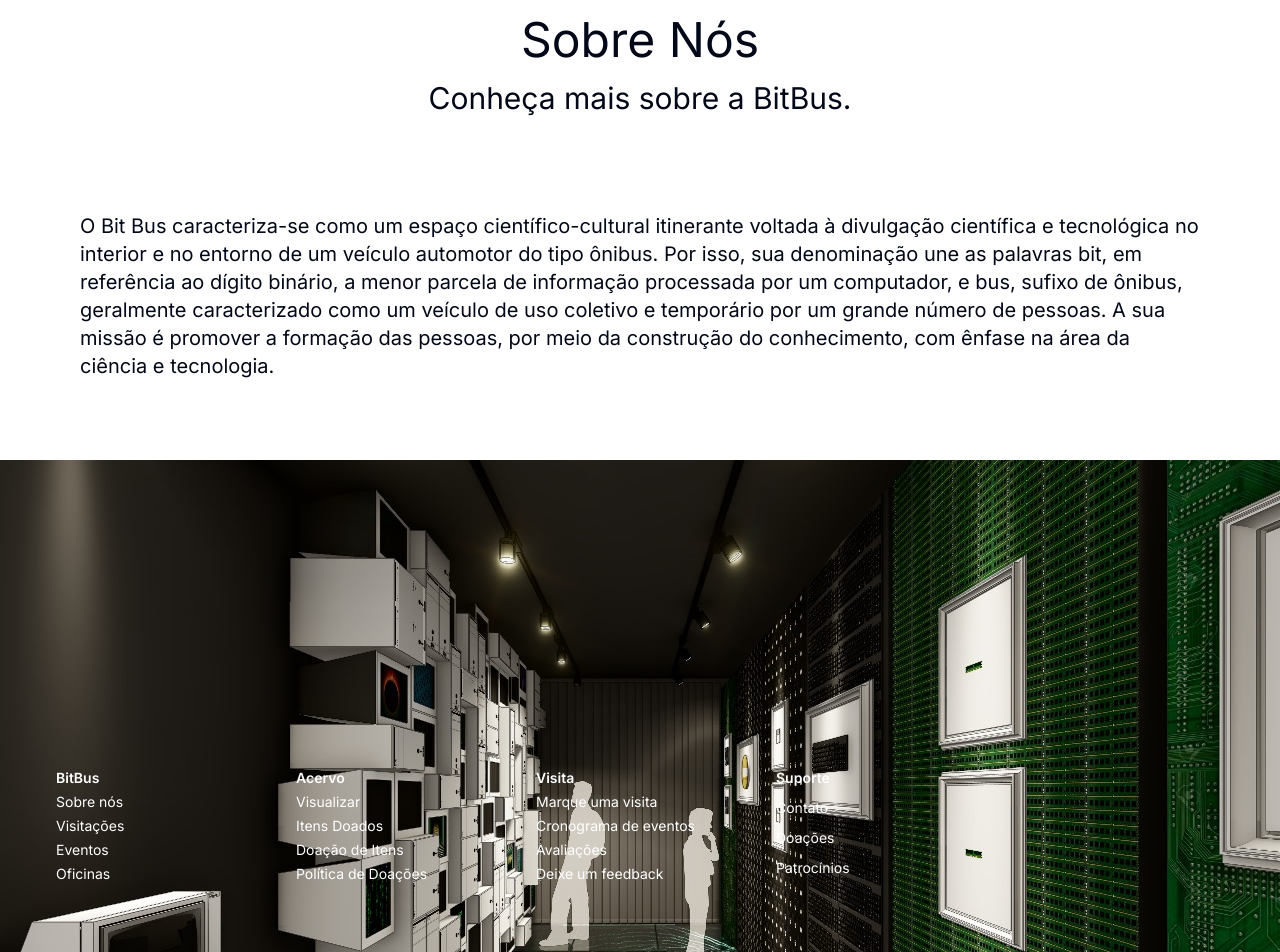
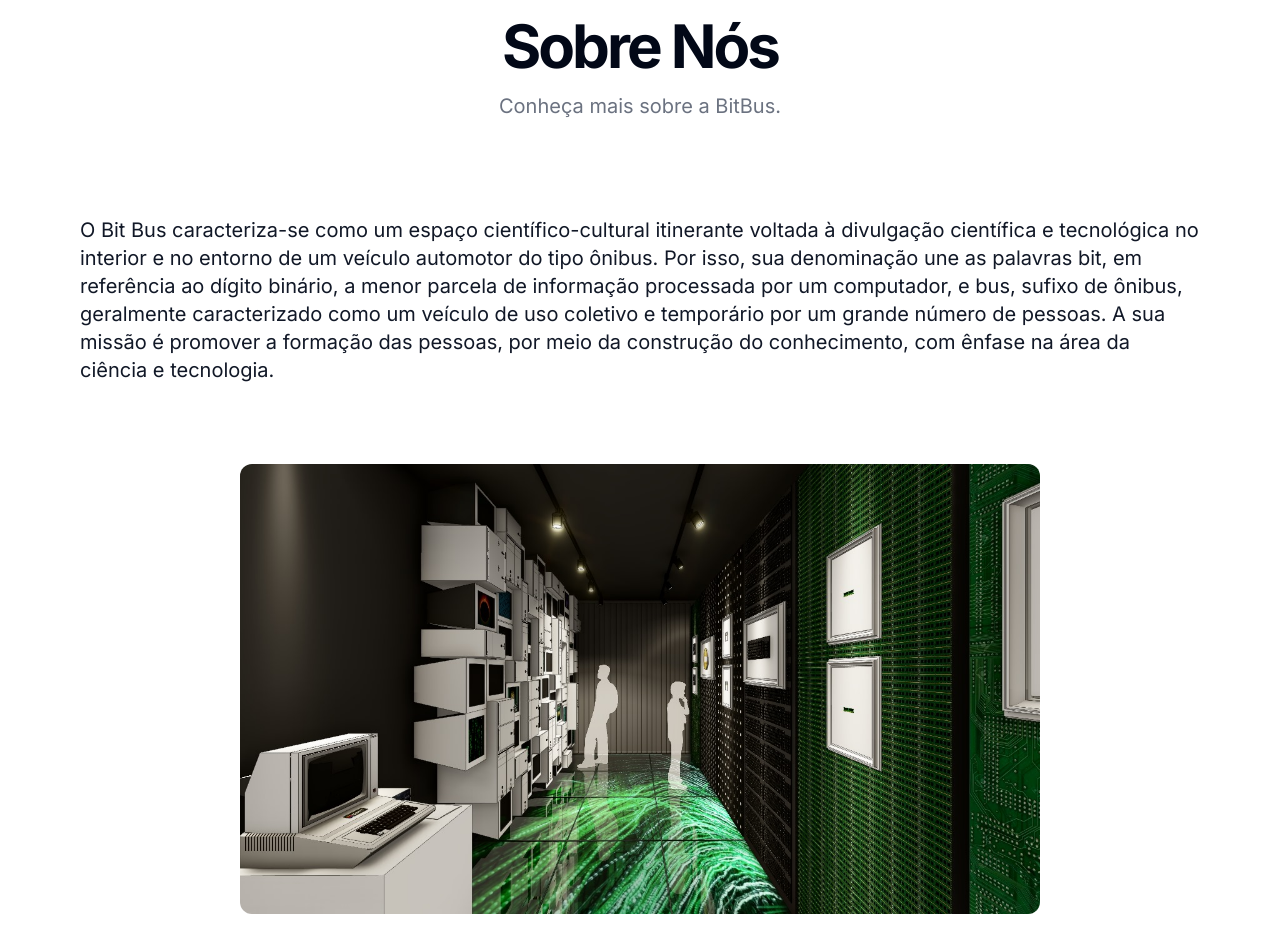
Before and after one commit to matregnago/bit-bus, a Next.js app: page /about-us in a window 1280 px wide. Shown: the part 80-1032 px from the top of the page. Built offline with nearby package versions, Linux system fonts and the light colour scheme.

Commit message:
fix: about us image fixed

```diff
--- a/app/about-us/page.tsx
+++ b/app/about-us/page.tsx
@@ -5,13 +5,20 @@
     return (
         <div>
         <NavBar />
-            <div className="h-screen flex flex-col items-center py-24">
-            <h1 className="text-5xl">Sobre Nós</h1>
-            <h2 className="text-3xl my-4">Conheça mais sobre a BitBus.</h2>
-            <p className="p-20 text-xl" >O Bit Bus caracteriza-se como um espaço científico-cultural itinerante voltada à divulgação científica e tecnológica no interior e no entorno de um veículo automotor do tipo ônibus. Por isso, sua denominação une as palavras bit, em referência ao dígito binário, a menor parcela de informação processada por um computador, e bus, sufixo de ônibus, geralmente caracterizado como um veículo de uso coletivo e temporário por um grande número de pessoas.
-            A sua missão é promover a formação das pessoas, por meio da construção do conhecimento, com ênfase na área da ciência e tecnologia.
-            </p>
-            <img src="bitbusimg.jpeg"></img>
+        <title>Sobre Nós - BitBus</title>
+            <div className="flex flex-col items-center py-24">
+                <p className="text-3xl font-bold tracking-tighter sm:text-5xl xl:text-6xl/none">Sobre Nós</p>
+                <p className="max-w-[600px] text-gray-500 md:text-xl dark:text-gray-400 my-4">Conheça mais sobre a BitBus.</p>
+                <p className="p-20 text-xl text-gray-900" >O Bit Bus caracteriza-se como um espaço científico-cultural itinerante voltada à divulgação científica e tecnológica no interior e no entorno de um veículo automotor do tipo ônibus. Por isso, sua denominação une as palavras bit, em referência ao dígito binário, a menor parcela de informação processada por um computador, e bus, sufixo de ônibus, geralmente caracterizado como um veículo de uso coletivo e temporário por um grande número de pessoas.
+                A sua missão é promover a formação das pessoas, por meio da construção do conhecimento, com ênfase na área da ciência e tecnologia.
+                </p>
+                <img
+                alt="BitBus Photo"
+                className="mx-auto rounded-xl object-cover"
+                height="800"
+                src="bitbusimg.jpeg"
+                width="800"
+                />
             </div>
         <Footer />
         </div>
```
